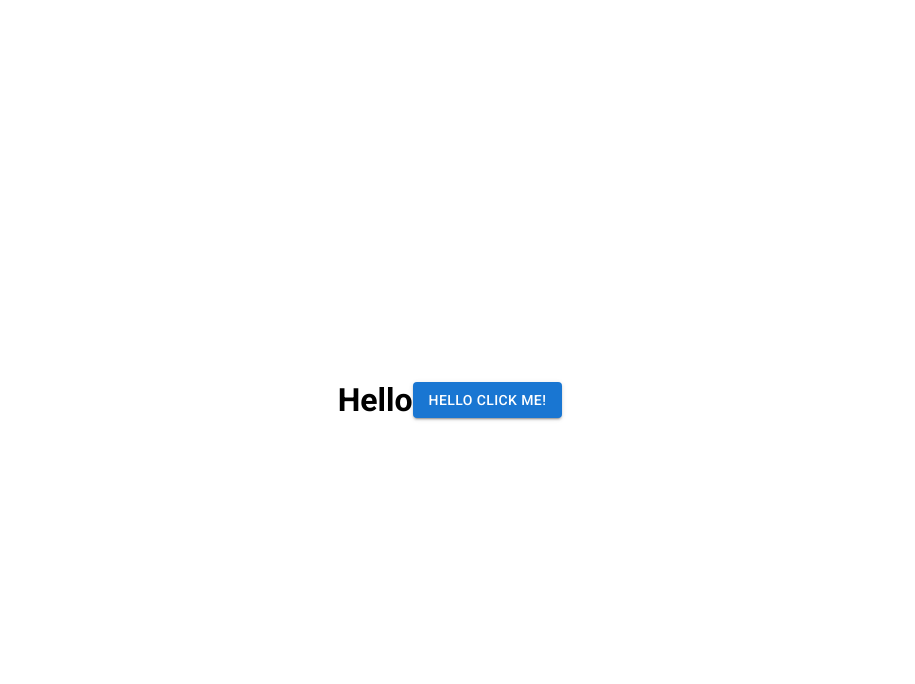
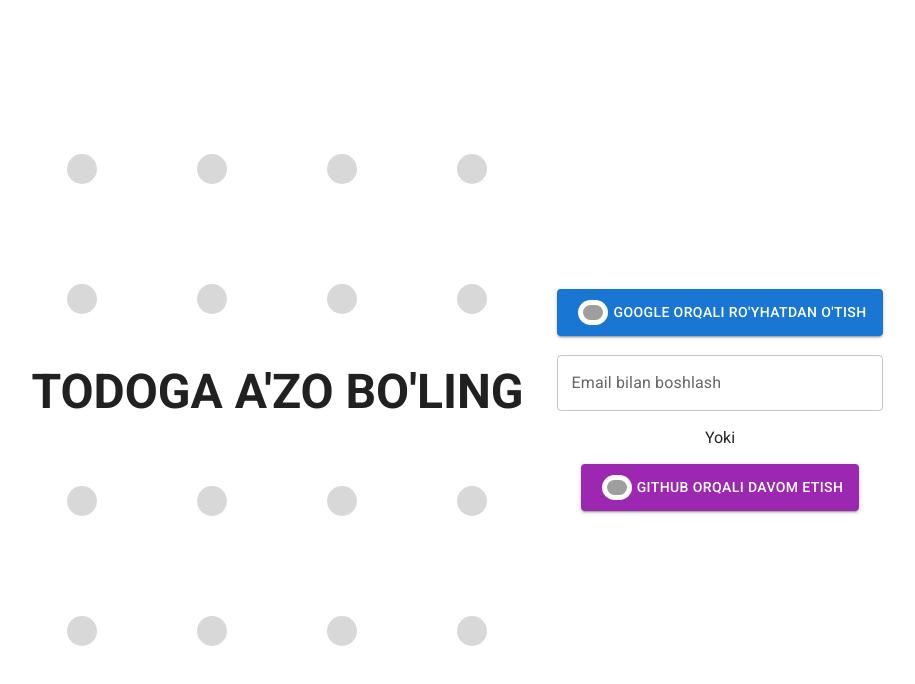
Before and after one commit to sanjarbek-ismatov/todo-mui, a React (Vite) app: page / in a window 1280 px wide. Shown: the top 684 px of the page, without its empty margins (190-1105 px from the left). Built offline with nearby package versions, Linux system fonts and the light colour scheme; grey boxes are pictures that could not be loaded.

Commit message:
auth page started

```diff
--- a/src/App.tsx
+++ b/src/App.tsx
@@ -1,11 +1,22 @@
-import { Button } from "@mui/material";
-import { CenteredBox } from "./components";
+import { AuthLeftSide, AuthRightSide } from "./components";
+import { Box } from "@mui/material";
 function App() {
   return (
-    <CenteredBox>
-      <h1>Hello</h1>
-      <Button variant="contained">Hello click me!</Button>
-    </CenteredBox>
+    <Box
+      sx={{
+        display: "flex",
+        justifyContent: "center",
+        flexWrap: "wrap",
+        alignItems: "center",
+        width: "100%",
+        height: "100vh",
+        backgroundColor: "background.default",
+        color: "text.primary",
+      }}
+    >
+      <AuthLeftSide />
+      <AuthRightSide />
+    </Box>
   );
 }
 
--- /dev/null
+++ b/src/components/AuthLeftSide/index.tsx
@@ -0,0 +1,60 @@
+import { Typography } from "@mui/material";
+import styled from "styled-components";
+const WhiteHole = styled.div`
+  width: 30px;
+  height: 30px;
+  background-color: #d8d8d8;
+  border-radius: 50%;
+  margin: 50px;
+`;
+const Container = styled.div`
+  margin: 0 10px;
+`;
+const ContainerList = styled.div`
+  display: flex;
+  align-items: center;
+  justify-content: center;
+`;
+const AuthLeftSide = () => {
+  return (
+    <Container>
+      <ContainerList>
+        <WhiteHole />
+        <WhiteHole />
+        <WhiteHole />
+        <WhiteHole />
+      </ContainerList>
+      <ContainerList>
+        <WhiteHole />
+        <WhiteHole />
+        <WhiteHole />
+        <WhiteHole />
+      </ContainerList>
+      <ContainerList>
+        <Typography
+          sx={{
+            fontWeight: "bold",
+          }}
+          variant="h3"
+          gutterBottom
+        >
+          TODOGA A'ZO BO'LING
+        </Typography>
+      </ContainerList>
+      <ContainerList>
+        <WhiteHole />
+        <WhiteHole />
+        <WhiteHole />
+        <WhiteHole />
+      </ContainerList>
+      <ContainerList>
+        <WhiteHole />
+        <WhiteHole />
+        <WhiteHole />
+        <WhiteHole />
+      </ContainerList>
+    </Container>
+  );
+};
+
+export default AuthLeftSide;
--- /dev/null
+++ b/src/components/AuthRightSide/index.tsx
@@ -0,0 +1,51 @@
+import { Box, Button, TextField } from "@mui/material";
+import styled from "styled-components";
+
+const SignInIcon = styled.img`
+  border-radius: 30px;
+  background-color: #fff;
+  margin: 5px;
+  padding: 5px;
+  height: 25px;
+`;
+
+const AuthRightSide = () => {
+  return (
+    <Box
+      sx={{
+        display: "flex",
+        justifyContent: "center",
+        alignItems: "center",
+        flexDirection: "column",
+        margin: "0 10px",
+      }}
+    >
+      <Button variant="contained">
+        <SignInIcon src="https://cdn-icons-png.flaticon.com/512/2991/2991148.png" />
+        Google orqali ro'yhatdan o'tish
+      </Button>
+      <br />
+      <TextField
+        sx={{
+          width: "100%",
+        }}
+        variant="outlined"
+        placeholder="Email"
+        label="Email bilan boshlash"
+      />
+      <Box
+        sx={{
+          margin: "17px",
+        }}
+      >
+        Yoki
+      </Box>
+      <Button variant="contained" color="secondary">
+        <SignInIcon src="https://cdn-icons-png.flaticon.com/512/25/25231.png" />{" "}
+        Github orqali davom etish
+      </Button>
+    </Box>
+  );
+};
+
+export default AuthRightSide;
--- a/src/components/CenteredBox/index.tsx
+++ /dev/null
@@ -1,10 +0,0 @@
-import { Box } from "@mui/material";
-import styled from "styled-components";
-const CenteredBox = styled(Box)`
-  display: flex;
-  justify-content: center;
-  align-items: center;
-  width: 100%;
-  height: 100vh;
-`;
-export default CenteredBox;
--- a/src/components/index.ts
+++ b/src/components/index.ts
@@ -1 +1,2 @@
-export { default as CenteredBox } from "./CenteredBox";
+export { default as AuthLeftSide } from "./AuthLeftSide";
+export { default as AuthRightSide } from "./AuthRightSide";
--- a/src/main.tsx
+++ b/src/main.tsx
@@ -5,5 +5,18 @@
 import "./index.css";
 import { createRoot } from "react-dom/client";
 import App from "./App";
+import { createTheme, ThemeProvider } from "@mui/material";
 const root = createRoot(document.getElementById("root") as HTMLDivElement);
-root.render(<App />);
+function Index() {
+  const theme = createTheme({
+    palette: {
+      mode: "light",
+    },
+  });
+  return (
+    <ThemeProvider theme={theme}>
+      <App />
+    </ThemeProvider>
+  );
+}
+root.render(<Index />);
```
Also changed, not shown: env.d.ts (added, +7 -0 lines), firebase/index.ts (+5 -2 lines), 1 other file (tests, documents, lock files or other folders).
